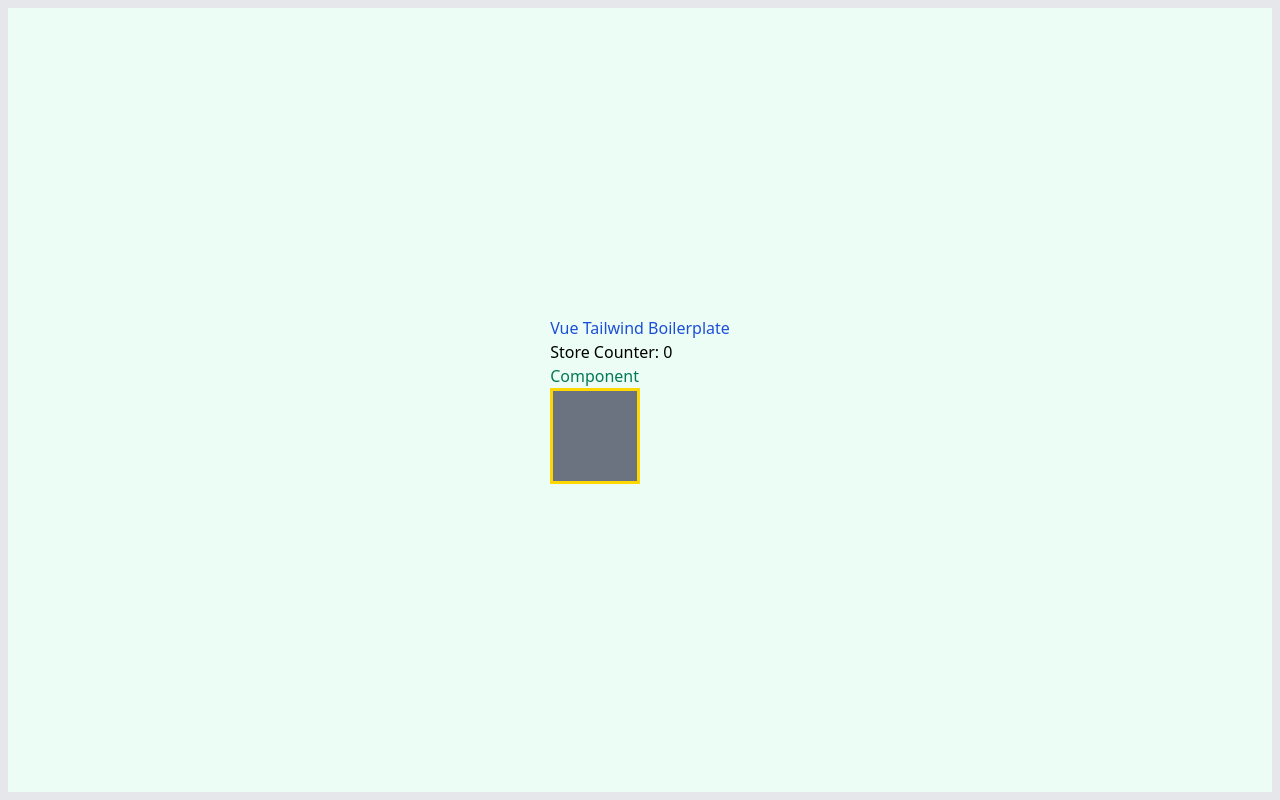
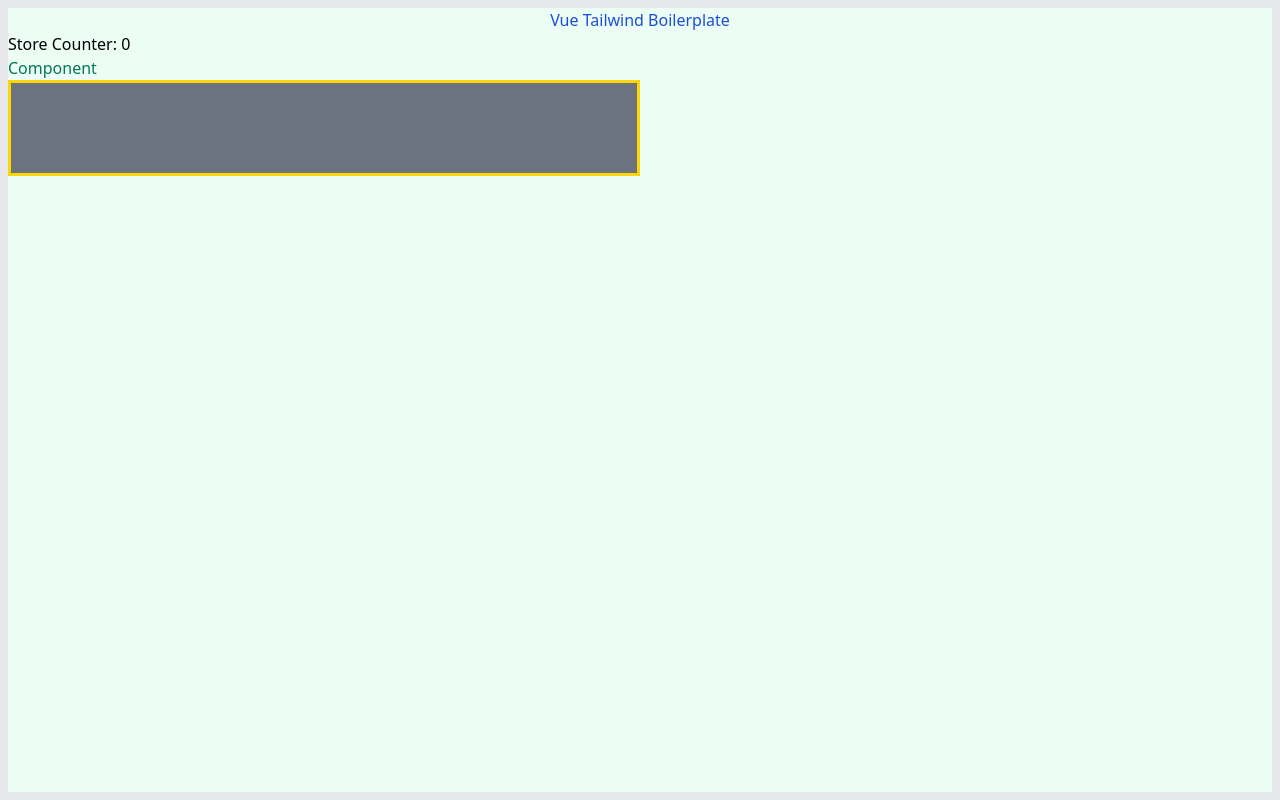
Before and after one commit to ArtuGit/Front-End-Sandbox, a Vue app in the folder vue-sandbox/: page / in a window 1280 px wide. Built offline with nearby package versions, Linux system fonts and the light colour scheme.

Commit message:
Vue Sandbox: Changing Template

```diff
--- a/vue-sandbox/public/index.html
+++ b/vue-sandbox/public/index.html
@@ -7,7 +7,7 @@
   <link href="<%= BASE_URL %>favicon.ico" rel="icon">
   <title>Vue Sandbox</title>
 </head>
-<body class="bg-green-50 flex flex-col items-center justify-center">
+<body class="bg-green-50">
 <noscript>
   <strong>We're sorry but <%= htmlWebpackPlugin.options.title %> doesn't work properly without JavaScript enabled.
     Please enable it to continue.</strong>
--- a/vue-sandbox/src/App.vue
+++ b/vue-sandbox/src/App.vue
@@ -1,7 +1,9 @@
 <template>
-  <h1 class="text-blue-700 text-center">Vue Tailwind Boilerplate</h1>
-  <p>Store Counter: {{ $store.state.counter }}</p>
-  <demo-component></demo-component>
+  <main>
+    <h1 class="text-blue-700 text-center">Vue Tailwind Boilerplate</h1>
+    <p>Store Counter: {{ $store.state.counter }}</p>
+    <demo-component></demo-component>
+  </main>
 </template>
 
 <script>
```
